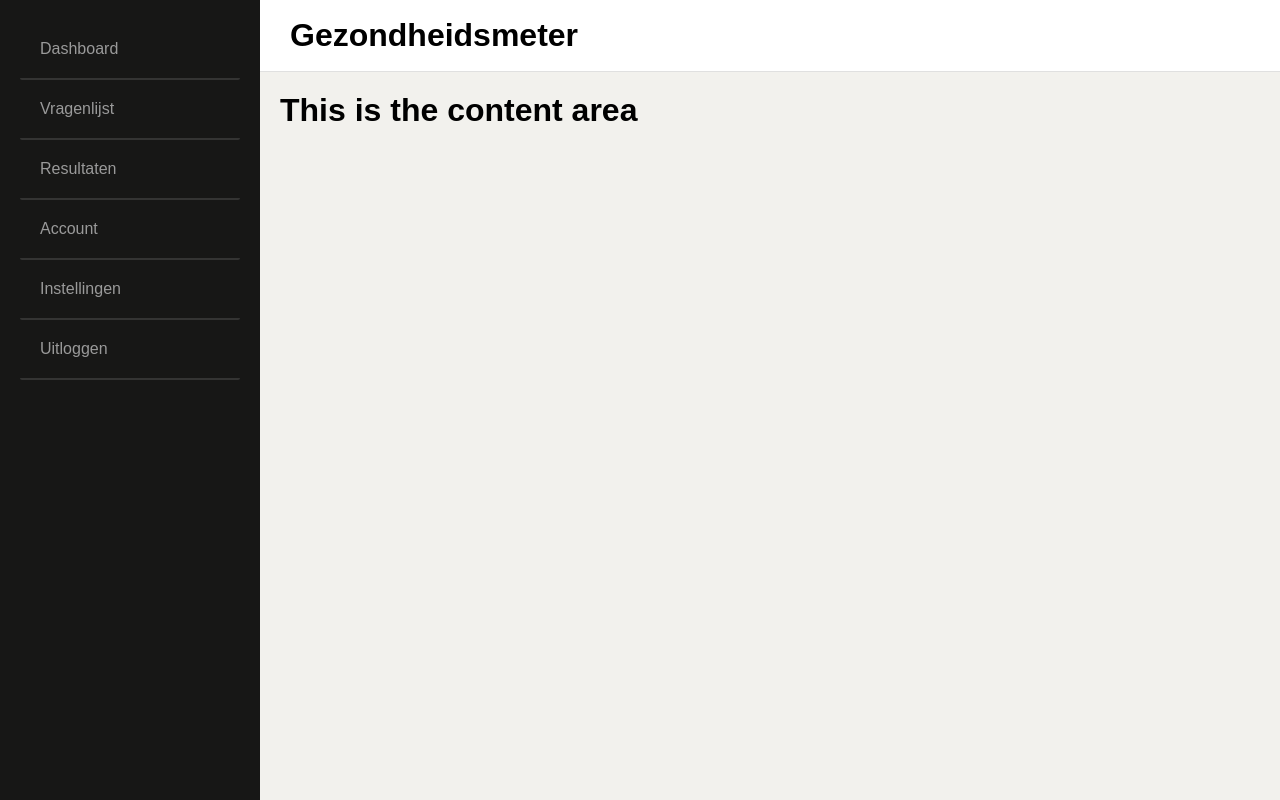
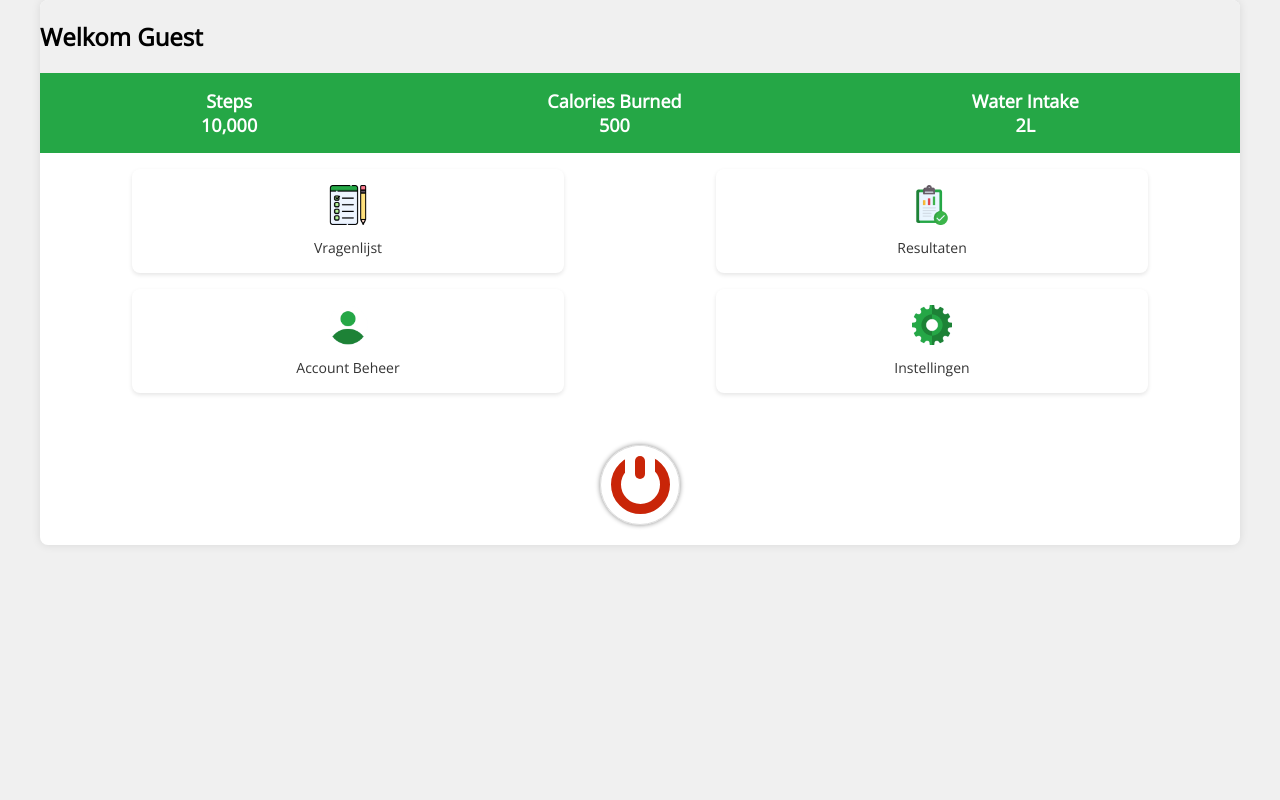
Before and after one commit to NienkeKuipers/Gezondheidsmeter, a PHP site: page /assets/pages/Gebruikersdashboard.php in a window 1280 px wide. Run offline with PHP 8.4, Linux system fonts and the light colour scheme.

Commit message:
dashboard styling aangepast

```diff
--- a/assets/pages/Gebruikersdashboard.php
+++ b/assets/pages/Gebruikersdashboard.php
@@ -7,23 +7,44 @@
     <link rel="stylesheet" href="../../css/userdashboard.css">
 </head>
 <body>
-    <div id="app">
-        <div class="side-bar">
-            <ul>
-                <li><a href="gebruikersdashboard.php">Dashboard</a></li>
-                <li><a href="gebruikerstest.php">Vragenlijst</a></li>
-                <li><a href="gebruikersresultaten.php">Resultaten</a></li>
-                <li><a href="gebruikersaccount.php">Account</a></li>
-                <li><a href="gebruikersinstellingen.php">Instellingen</a></li>
-                <li id="logoutItem" style="cursor: pointer;">Uitloggen</li>
-            </ul>
+    <?php
+        session_start();
+        // Assuming the user's name is stored in the session
+        $username = isset($_SESSION['username']) ? $_SESSION['username'] : 'Guest';
+    ?>
+    <div id="app" class="mobile-layout">
+        <div class="header">
+            <div class="profile-section">
+                <h2>Welkom <?php echo htmlspecialchars($username); ?></h2>
+            </div>
+
         </div>
-        <div class="main">
-            <div class="nav-bar">
-                <h1>Gezondheidsmeter</h1>
+        <div class="health-section">
+            <div class="health-item">Steps<br>10,000</div>
+            <div class="health-item">Calories Burned<br>500</div>
+            <div class="health-item">Water Intake<br>2L</div>
+        </div>
+        <div class="main-menu">
+            <div class="menu-item">
+                <img src="../images/check-list.png" alt="Vragenlijst">
+                <p>Vragenlijst</p>
             </div>
-            <div class="content">
-                <h1>This is the content area</h1>
+            <div class="menu-item">
+                <img src="../images/result.png" alt="Resultaten">
+                <p>Resultaten</p>
+            </div>
+            <div class="menu-item">
+                <img src="../images/user.png" alt="Account">
+                <p>Account Beheer</p>
+            </div>
+            <div class="menu-item">
+                <img src="../images/settings.png" alt="Instellingen">
+                <p>Instellingen</p>
+            </div>
+        </div>
+        <div class="button-container">
+            <div class="button">
+                <div class="light"></div>
             </div>
         </div>
     </div>
--- a/css/userdashboard.css
+++ b/css/userdashboard.css
@@ -1,85 +1,215 @@
-@import url('https://fonts.googleapis.com/css2family=Open+Sans&family=Roboto&display=swap');
+@import url('https://fonts.googleapis.com/css2?family=Open+Sans&family=Roboto&display=swap');
 
 * {
   -webkit-font-smoothing: antialiased;
   -moz-osx-font-smoothing: grayscale;
+  box-sizing: border-box;
 }
 
 html, body {
   margin: 0;
-  font-family: Arial, sans-serif;
+  font-family: 'Open Sans', sans-serif;
   background-color: #f0f0f0;
 }
 
-#app {
-  display: flex;
-  width: 100%;
-  min-height: 100vh;
+#app.mobile-layout {
+  max-width: 1200px;
+  margin: 0 auto;
+  background-color: white;
+  box-shadow: 0 0 10px rgba(0, 0, 0, 0.1);
+  border-radius: 8px;
+  overflow: hidden;
 }
 
-.side-bar {
-  background: #171716;
-  width: 260px;
-  padding: 20px;
-  box-sizing: border-box;
-  position: fixed;
-  top: 0;
-  bottom: 0;
-  left: 0;
+.header {
+  display: flex;
+  justify-content: space-between;
+  align-items: center;
+  padding-right: 16px;
+  background-color: #f0f0f0;
 }
 
-.side-bar ul {
-  padding: 0;
-  margin: 0;
+.profile-section {
+  display: flex;
+  align-items: center;
 }
 
-.side-bar ul li {
-  list-style: none;
-  padding: 20px 20px;
-  box-sizing: border-box;
-  font-size: 1rem;
-  color: #9a9a9a;
-  border-bottom: 2px solid #e0e0e024;
-  cursor: pointer;
-  transition: .1s ease;
-  border-radius: 2px;
+.profile-image {
+  width: 50px;
+  height: 50px;
+  border-radius: 50%;
+  margin-right: 10px;
 }
 
-.side-bar ul li:hover {
-  color: #fff;
-  background: #282828;
-  letter-spacing: 1px;
+.header-buttons button {
+  background: none;
+  border: none;
+  font-size: 20px;
+  margin-left: 10px;
 }
 
-.side-bar ul li a {
-  text-decoration: none;
-  color: inherit;
+.health-section {
+  display: flex;
+  justify-content: space-around;
+  background-color: #25a746;
+  padding: 16px;
+  color: white;
 }
 
-.main {
-  display: flex;
-  flex-direction: column;
-  margin-left: 260px;
-  width: 100%;
+.health-item {
+  text-align: center;
+  font-size: 18px;
+  font-weight: bold;
 }
 
-.nav-bar {
+.main-menu {
   display: flex;
-  align-items: center;
-  padding: 0px 30px;
-  box-sizing: border-box;
-  height: 72px;
-  background: white;
-  border-bottom: 1px solid #e0e0e0;
+  flex-wrap: wrap;
+  justify-content: space-around;
+  padding: 16px;
+}
+
+.menu-item {
+  width: 37%;
+  background-color: white;
+  border-radius: 8px;
+  box-shadow: 0 2px 4px rgba(0, 0, 0, 0.1);
+  margin-bottom: 16px;
+  padding: 16px;
+  text-align: center;
+}
+
+.menu-item img {
+  width: 40px;
+  height: 40px;
+  margin-bottom: 8px;
+}
+
+.menu-item p {
+  margin: 0;
+  font-size: 14px;
+  color: #333;
 }
 
 .content {
-  flex: 1;
   padding: 20px;
-  box-sizing: border-box;
   background: #f2f1ed;
 }
 
 h1 {
   margin: 0;
 }
+
+.button-container {
+  display: flex;
+  justify-content: center;
+  align-items: center;
+  padding: 20px;
+}
+
+.button {
+  width: 80px;
+  height: 80px;
+  border-radius: 50%;
+  border: 1px solid #ddd;
+  box-shadow: 0 0 5px 0px #888;
+  position: relative;
+  display: grid;
+  place-items: center;
+}
+
+.button::before {
+  content: "";
+  width: 50%;
+  height: 50%;
+  border: 10px solid #eee;
+  border-radius: 50%;
+  position: absolute;
+  border-color: rgb(201, 37, 8);
+}
+
+.light {
+  height: 30%;
+  width: 10px;
+  background: #eee;
+  border-radius: 10px;
+  position: absolute;
+  top: 10px;
+  box-shadow: 0 0 0 10px #fff;
+  background: rgb(201, 37, 8);
+}
+
+.button:hover {
+  cursor: pointer;
+}
+
+.button:active {
+  box-shadow: 0 0 10px 0px #888 inset;
+}
+
+.button:active .light {
+  background: rgb(201, 37, 8);
+}
+
+.button:active::before {
+  border-color: rgb(201, 37, 8);
+}
+
+@media (max-width: 1200px) {
+  .main-menu {
+    justify-content: space-between;
+  }
+
+  .menu-item {
+    width: 48%;
+  }
+}
+
+@media (max-width: 768px) {
+  .header, .health-section, .main-menu {
+    flex-direction: column;
+    align-items: center;
+  }
+
+  .header-buttons button {
+    font-size: 16px;
+  }
+
+  .health-item {
+    font-size: 16px;
+  }
+
+  .menu-item {
+    width: 100%;
+    margin-bottom: 16px;
+  }
+
+  .button {
+    width: 60px;
+    height: 60px;
+  }
+}
+
+@media (max-width: 480px) {
+  .profile-image {
+    width: 40px;
+    height: 40px;
+  }
+
+  .health-section {
+    padding: 8px;
+  }
+
+  .health-item {
+    font-size: 14px;
+  }
+
+  .menu-item {
+    padding: 8px;
+  }
+
+  .button {
+    width: 50px;
+    height: 50px;
+  }
+}
```
Also changed, not shown: assets/images/check-list.png (added), assets/images/result.png (added), assets/images/settings.png (added), assets/images/user.png (added).
